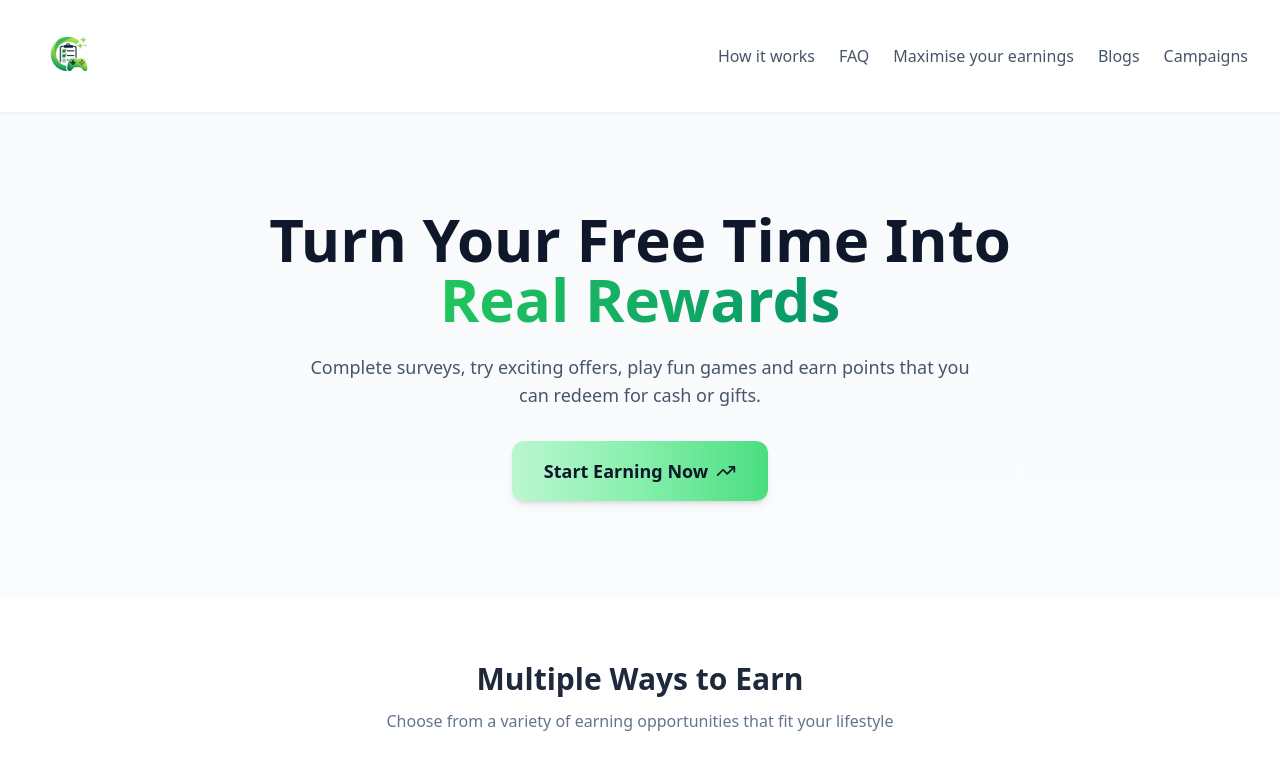
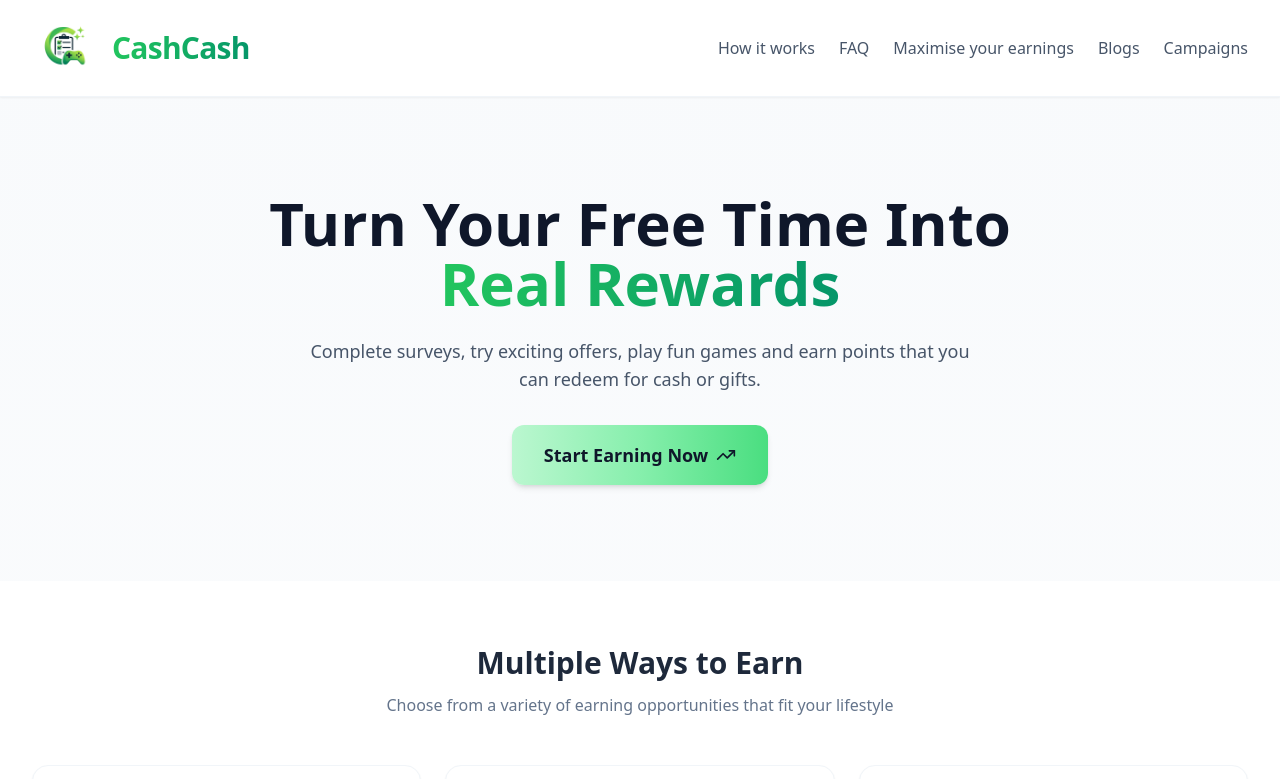
Before and after one commit to vikrantpahwa0/andha-paisa, a React (Vite) app in the folder andha-paisa/: page / in a window 1280 px wide. Shown: the top 779 px of the page. Built offline with nearby package versions, Linux system fonts and the light colour scheme; no server answers.

Commit message:
logos fixed

```diff
--- a/andha-paisa/src/components/common/app-layout.jsx
+++ b/andha-paisa/src/components/common/app-layout.jsx
@@ -41,9 +41,11 @@ export default function AppLayout({ children }) {
   <img
     src="/icons/icon.png"
     alt="Cash Cash Logo"
-    className="w-5 h-5 object-contain"
+    className="w-12 h-12 object-contain scale-125"
   />
-  <h1 className="text-lg font-semibold text-green-600">
+
+  <h1 className="text-2xl font-bold tracking-tight bg-gradient-to-r from-green-500 to-emerald-600 bg-clip-text text-transparent">
+    CashCash
   </h1>
 </div>
           <UserMenu />
--- a/andha-paisa/src/components/common/sidebar.jsx
+++ b/andha-paisa/src/components/common/sidebar.jsx
@@ -14,13 +14,15 @@ export default function Sidebar() {
   return (
     <div className="h-full bg-white shadow-md flex flex-col">
       {/* Logo */}
-      <div className="p-6 border-b flex items-center gap-2">
+      <div className="p-6 border-b flex items-center gap-1.5">
   <img
-  src="/icons/icon.png"
-  alt="cash Cash Logo"
-  className="w-12 h-12 object-contain"
-/>
-  <h1 className="text-xl font-bold text-green-600 tracking-tight">
+    src="/icons/icon.png"
+    alt="Cash Cash Logo"
+    className="w-20 h-20 object-contain scale-110 -ml-1"
+  />
+
+  <h1 className="text-3xl font-bold tracking-tight bg-gradient-to-r from-green-500 to-emerald-600 bg-clip-text text-transparent">
+    CashCash
   </h1>
 </div>
 
--- a/andha-paisa/src/components/static/footer.jsx
+++ b/andha-paisa/src/components/static/footer.jsx
@@ -8,15 +8,17 @@ export default function Footer() {
         <div className="grid grid-cols-1 md:grid-cols-4 gap-8">
           {/* Brand Column - CashCash */}
           <div className="col-span-1 md:col-span-2">
-            <div className="flex items-center gap-2 mb-4">
-              {/* Yaha image daali hai Coins icon ki jagah */}
-              <img
-                src="/icons/web-app-manifest-192x192.png"
-                alt="CashCash Logo"
-                className="w-8 h-8 rounded-xl"
-              />
-              <span className="text-lg font-bold text-slate-800">CashCash</span>
-            </div>
+            <div className="flex items-center gap-1.5 mb-4">
+  <img
+    src="/icons/web-app-manifest-192x192.png"
+    alt="CashCash Logo"
+    className="w-16 h-16 object-contain scale-110 -ml-1"
+  />
+
+  <span className="text-3xl font-bold tracking-tight bg-gradient-to-r from-green-500 to-emerald-600 bg-clip-text text-transparent">
+    CashCash
+  </span>
+</div>
             <p className="text-slate-500 text-sm mb-4 max-w-md">
               Earn real cash rewards by completing surveys, trying offers, and playing games.
               Turn your free time into valuable payouts with CashCash.
--- a/andha-paisa/src/components/static/header.jsx
+++ b/andha-paisa/src/components/static/header.jsx
@@ -36,18 +36,21 @@ export default function Header() {
   return (
     <header className="bg-white border-b border-slate-100 sticky top-0 z-50 shadow-sm">
       <div className="max-w-7xl mx-auto px-4 sm:px-6 lg:px-8">
-        <div className="flex justify-between items-center py-4">
-          {/* Logo */}
-          <Link
+        <div className="flex justify-between items-center py-2">
+<Link
   to="/"
-  className="flex items-center group flex-shrink-0"
+  className="flex items-center gap-1 group flex-shrink-0"
   onClick={closeMenu}
 >
   <img
     src="/icons/web-app-manifest-192x192.png"
     alt="CashCash"
-    className="h-16 md:h-20 w-auto object-contain transition-transform duration-200 group-hover:scale-[1.03]"
+    className="w-16 h-16 md:w-20 md:h-20 object-contain scale-110 -ml-1 transition-transform duration-200 group-hover:scale-[1.15]"
   />
+
+  <span className="text-xl sm:text-3xl font-bold tracking-tight bg-gradient-to-r from-green-500 to-emerald-600 bg-clip-text text-transparent whitespace-nowrap">
+    CashCash
+  </span>
 </Link>
 
           {/* Desktop Navigation */}
```
